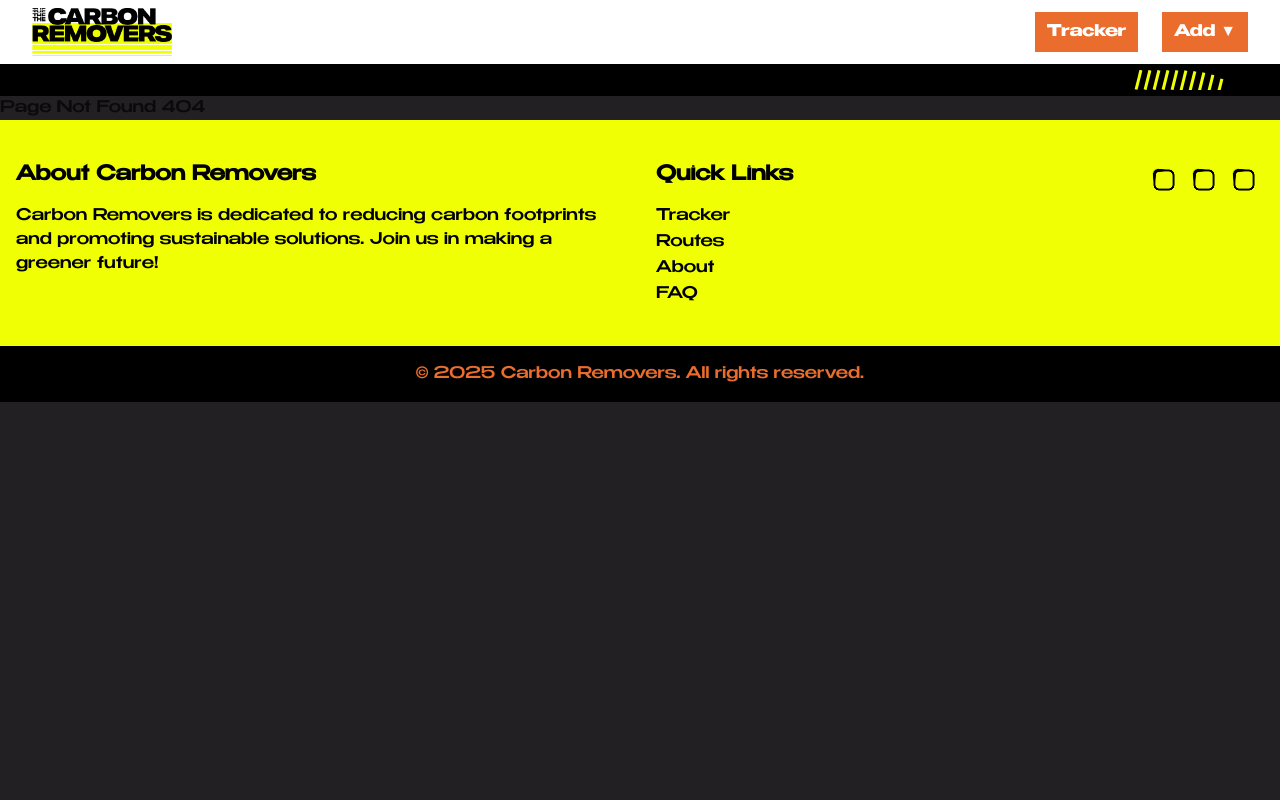
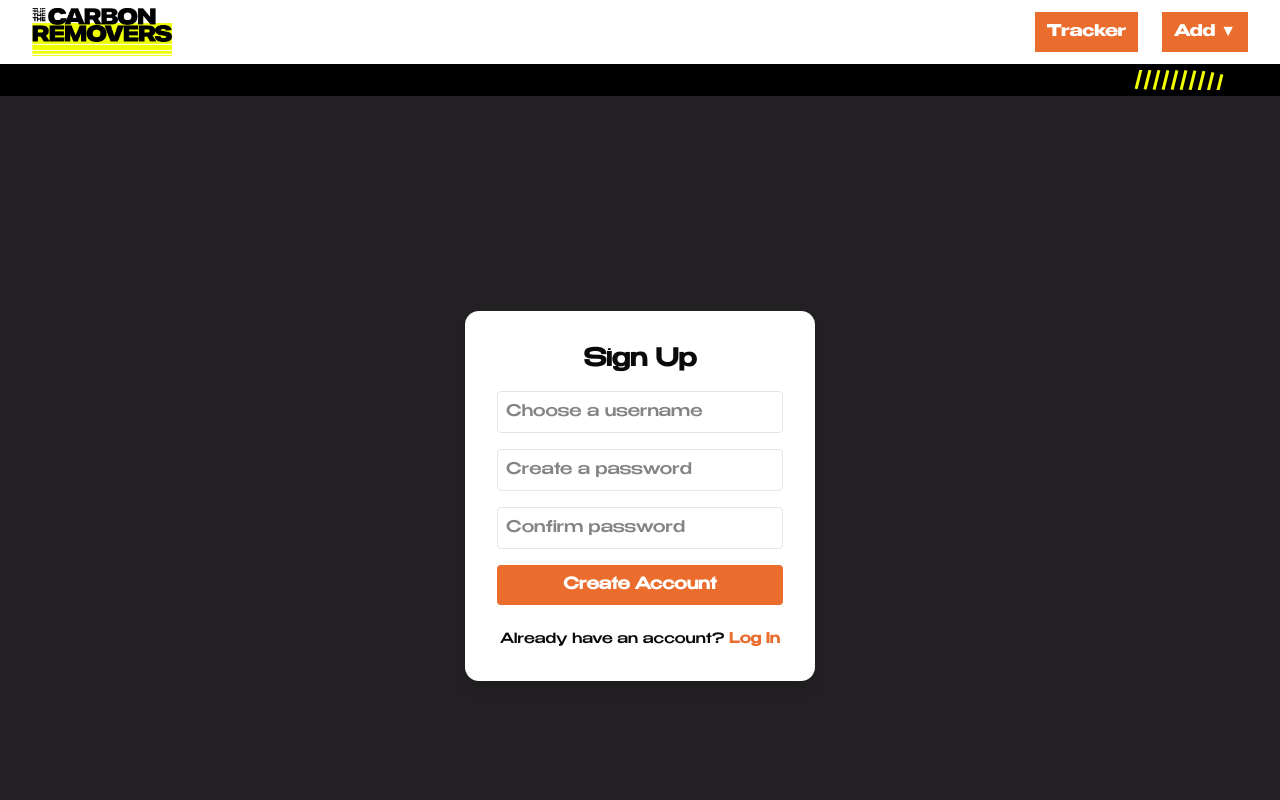
Before and after one commit to gytisfr/Carbonically-Removing-It, a React (Vite) app in the folder Frontend/: page /signup in a window 1280 px wide. Shown: the top 800 px of the page. Built offline with nearby package versions, Linux system fonts and the light colour scheme.

Commit message:
added signup and login functionality

```diff
--- a/Frontend/src/App.jsx
+++ b/Frontend/src/App.jsx
@@ -2,6 +2,7 @@ import './App.css'
 import {BrowserRouter as Router, Routes, Route} from 'react-router-dom';
 import Tracker from './pages/Tracker';
 import Login from './pages/Login';
+import SignUp from './pages/SignUp';
 import Navbar from './components/Navbar';
 import Footer from './components/Footer';
 import RoutesPage from './pages/Routes';
@@ -23,6 +24,7 @@ function App() {
           <Route path='/drivers' element={<DriversPage />} />
           <Route path='/trucks' element={<TrucksPage />} />
           <Route path='/login' element={<Login />} />
+          <Route path='/signup' element={<SignUp />} />
           <Route path='*' element={<h1>Page Not Found 404</h1>} />
         </Routes>
         <Footer />
--- a/Frontend/src/pages/Login.jsx
+++ b/Frontend/src/pages/Login.jsx
@@ -1,9 +1,80 @@
+import { useState } from "react";
+import { useNavigate, Link } from "react-router-dom";
 
 const Login = () => {
+  const [username, setUsername] = useState("");
+  const [password, setPassword] = useState("");
+  const navigate = useNavigate();
+
+  const handleLogin = async (e) => {
+    e.preventDefault();
+
+    try {
+      const res = await fetch("http://127.0.0.1:5089/auth/login", {
+        method: "POST",
+        headers: { "Content-Type": "application/json" },
+        body: JSON.stringify({ username, password }),
+      });
+
+      const data = await res.json();
+
+      if (!res.ok) {
+        alert(data?.message || "Login failed");
+        return;
+      }
+
+      // Save token
+      localStorage.setItem("token", data.token);
+
+      // Redirect home
+      navigate("/");
+    } catch (err) {
+      console.error(err);
+      alert("Something went wrong");
+    }
+  };
+
   return (
     <div className="min-h-screen flex flex-col justify-between">
       <main className="flex-grow flex items-center justify-center">
-        <h1 className="text-4xl font-bold text-white">Login Content</h1>
+        <form
+          onSubmit={handleLogin}
+          className="bg-white p-8 rounded-xl shadow-lg flex flex-col gap-4 w-[350px]"
+        >
+          <h1 className="text-2xl font-bold text-center">Login</h1>
+
+          <input
+            className="border p-2 rounded"
+            type="text"
+            placeholder="Username"
+            value={username}
+            onChange={(e) => setUsername(e.target.value)}
+            required
+          />
+
+          <input
+            className="border p-2 rounded"
+            type="password"
+            placeholder="Password"
+            value={password}
+            onChange={(e) => setPassword(e.target.value)}
+            required
+          />
+
+          <button
+            type="submit"
+            className="bg-carbonOrange cursor-pointer hover:opacity-90 text-white p-2 rounded font-semibold transition"
+          >
+            Log In
+          </button>
+
+          <p className="text-sm text-center mt-2">
+            Don’t have an account?{" "}
+            <Link to="/signup" className="text-carbonOrange font-semibold hover:underline">
+              Sign up
+            </Link>
+          </p>
+        </form>
       </main>
     </div>
   );
--- /dev/null
+++ b/Frontend/src/pages/SignUp.jsx
@@ -0,0 +1,92 @@
+import { useState } from "react";
+import { Link } from "react-router-dom";
+
+const SignUp = () => {
+  const [username, setUsername] = useState("");
+  const [password, setPassword] = useState("");
+  const [confirmPassword, setConfirmPassword] = useState("");
+
+  const handleSignUp = async (e) => {
+    e.preventDefault();
+
+    if (password !== confirmPassword) {
+      console.log("Passwords do not match");
+      return;
+    }
+
+    // Build URL with query params
+    const url = `http://127.0.0.1:5089/users?username=${encodeURIComponent(
+      username
+    )}&password=${encodeURIComponent(password)}`;
+
+    // Log final URL so you can see exactly what is sent
+    console.log("Signup URL:", url);
+
+    try {
+      const res = await fetch(url, {
+        method: "POST",
+      });
+
+      const data = await res.json();
+      console.log("Signup response:", data);
+    } catch (err) {
+      console.error("Error during signup:", err);
+    }
+  };
+
+  return (
+    <div className="min-h-screen flex flex-col justify-between">
+      <main className="flex-grow flex items-center justify-center">
+        <form
+          onSubmit={handleSignUp}
+          className="bg-white p-8 rounded-xl shadow-lg flex flex-col gap-4 w-[350px]"
+        >
+          <h1 className="text-2xl font-bold text-center">Sign Up</h1>
+
+          <input
+            className="border p-2 rounded"
+            type="text"
+            placeholder="Choose a username"
+            value={username}
+            onChange={(e) => setUsername(e.target.value)}
+            required
+          />
+
+          <input
+            className="border p-2 rounded"
+            type="password"
+            placeholder="Create a password"
+            value={password}
+            onChange={(e) => setPassword(e.target.value)}
+            required
+          />
+
+          <input
+            className="border p-2 rounded"
+            type="password"
+            placeholder="Confirm password"
+            value={confirmPassword}
+            onChange={(e) => setConfirmPassword(e.target.value)}
+            required
+          />
+
+          <button
+            type="submit"
+            className="bg-carbonOrange hover:opacity-90 text-white p-2 rounded font-semibold transition"
+          >
+            Create Account
+          </button>
+
+          <p className="text-sm text-center mt-2">
+            Already have an account?{" "}
+            <Link to="/login" className="text-carbonOrange font-semibold hover:underline">
+              Log In
+            </Link>
+          </p>
+        </form>
+      </main>
+    </div>
+  );
+};
+
+export default SignUp;
```
